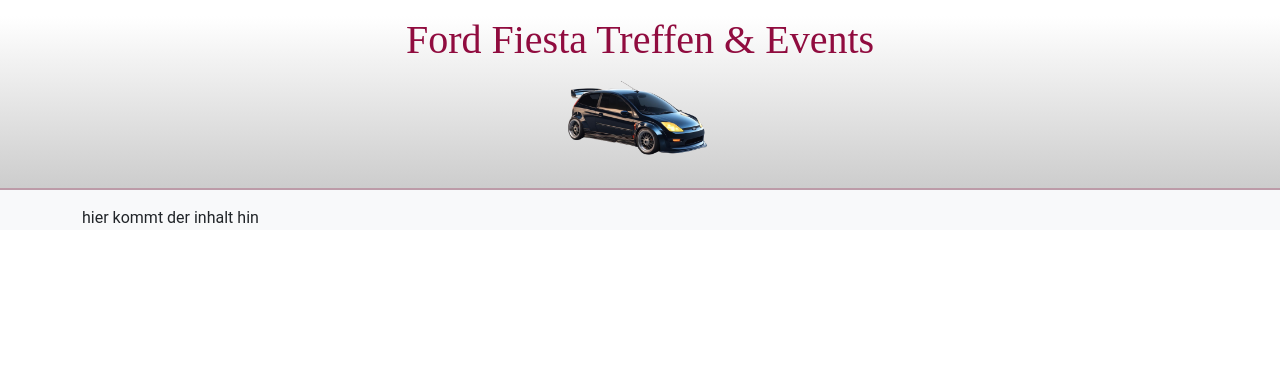
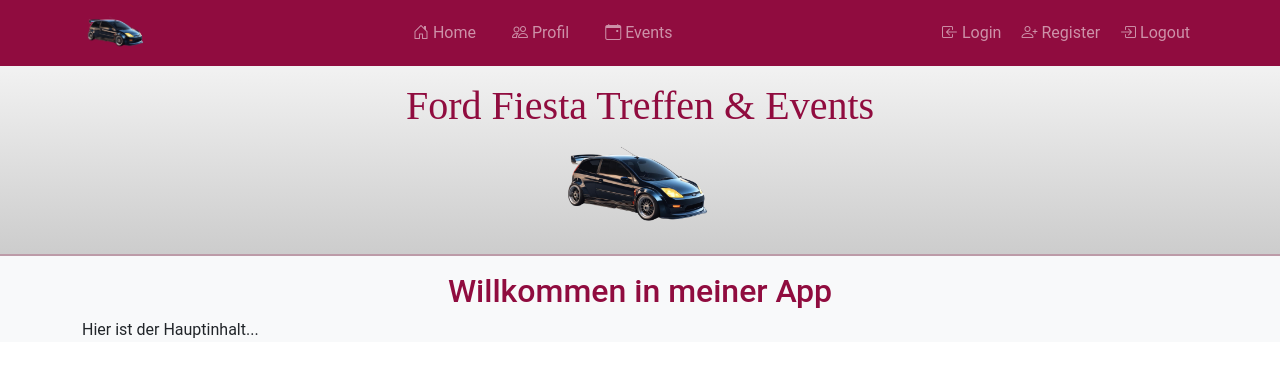
Before and after one commit to akocerke/veranstaltungskalender-f-r-Ford-Fiesta, a React (Create React App) app in the folder app/: page / in a window 1280 px wide. Shown: the top 374 px of the page. Built offline with nearby package versions, Linux system fonts and the light colour scheme; a web font is replaced by a local one.

Commit message:
Navbar erstellt

```diff
--- a/app/package.json
+++ b/app/package.json
@@ -5,6 +5,7 @@
   "dependencies": {
     "@testing-library/user-event": "^13.5.0",
     "bootstrap": "^5.3.3",
+    "bootstrap-icons": "^1.11.3",
     "react": "^18.3.1",
     "react-bootstrap": "^2.10.4",
     "react-dom": "^18.3.1",
--- a/app/src/App.js
+++ b/app/src/App.js
@@ -1,7 +1,7 @@
 // App.js
 import React from "react";
 import "./styles/App.css";
-import {Container} from "react-bootstrap";
+import { Container } from "react-bootstrap";
 import Header from "./components/Header";
 
 function App() {
@@ -9,7 +9,8 @@
     <div className="App">
       <Header />
       <Container>
-        hier kommt der inhalt hin
+        <h2 className="text-center">Willkommen in meiner App</h2>
+        <p>Hier ist der Hauptinhalt...</p>
       </Container>
     </div>
   );
--- a/app/src/components/Header.js
+++ b/app/src/components/Header.js
@@ -1,13 +1,16 @@
-import React from 'react';
-import logo from '../images/logo.png';
+import React from "react";
+import logo from "../images/logo.png";
+import Navbar from "./Navbar";
 
 const HeroSection = () => (
-
-    <div className='Header text-center'>
-      <h1 className='mt-3 headline'>Ford Fiesta Treffen & Events</h1>
-      <img src={logo} alt="Logo" height='100' />
-      <hr className='hr1 shadow-lg'/>
+  <div className="Header text-center sticky-top">
+    <Navbar />
+    <div>
+      <h1 className="mt-3 headline">Ford Fiesta Treffen & Events</h1>
+      <img src={logo} alt="Logo" height="100" />
+      <hr className="hr1 shadow-lg" />
     </div>
+  </div>
 );
 
 export default HeroSection;
--- /dev/null
+++ b/app/src/components/Navbar.js
@@ -0,0 +1,47 @@
+// Navbar.js
+import React from "react";
+import { Navbar, Nav, Container } from "react-bootstrap";
+import logo from "../images/logo.png";
+
+const NavigationBar = () => (
+  <Navbar className="bg-nav" variant="dark" expand="lg">
+    <Container>
+      <Navbar.Brand href="/">
+        <img
+          src={logo}
+          height="40"
+          className="d-inline-block align-top"
+          alt="Logo"
+        />
+      </Navbar.Brand>
+      <Navbar.Toggle aria-controls="basic-navbar-nav" />
+      <Navbar.Collapse id="basic-navbar-nav">
+        <Nav className="mx-auto">
+          <Nav.Link className="me-3" href="/">
+            <i className="bi bi-house-door p-1"></i>Home
+          </Nav.Link>
+          <Nav.Link className="me-3" href="#">
+            <i className="bi bi-people p-1"></i>Profil
+          </Nav.Link>
+          <Nav.Link className="me-3" href="#">
+            <i className="bi bi-calendar-event p-1"></i>Events
+          </Nav.Link>
+        </Nav>
+
+        <Nav>
+          <Nav.Link href="#">
+            <i className="bi bi-box-arrow-in-left p-1"></i>Login
+          </Nav.Link>
+          <Nav.Link href="#">
+            <i className="bi bi-person-plus p-1"></i>Register
+          </Nav.Link>
+          <Nav.Link href="#">
+          <i className="bi bi-box-arrow-in-right p-1"></i>Logout
+          </Nav.Link>
+        </Nav>
+      </Navbar.Collapse>
+    </Container>
+  </Navbar>
+);
+
+export default NavigationBar;
--- a/app/src/index.js
+++ b/app/src/index.js
@@ -4,6 +4,7 @@
 import App from './App';
 import reportWebVitals from './reportWebVitals';
 import 'bootstrap/dist/css/bootstrap.min.css';
+import 'bootstrap-icons/font/bootstrap-icons.css';
 import './styles/globalVars.css' // globale style Variabeln
 
 
--- a/app/src/styles/App.css
+++ b/app/src/styles/App.css
@@ -4,6 +4,10 @@
     background-color: var(--bg-app);
     font-family: 'Roboto', sans-serif;
 }
+.App h1, .App h2, .App h3{
+    color: var(--highlight-color);
+}
+
 
 .headline {
     color: var(--highlight-color);
@@ -15,7 +19,6 @@
     margin: 0 auto;
     padding: 0;
     background: linear-gradient(to bottom, #ffffff, #cccccc);
-
 }
 
 
@@ -24,3 +27,7 @@
     border-top: 2px solid var(--highlight-color);
     margin: 1em 0;
 }
+
+.bg-nav{
+    background-color: var(--highlight-color);
+}
```
Also changed, not shown: app/src/index.css (line endings or trailing spaces), app/src/styles/globalVars.css (line endings or trailing spaces), 1 other file (tests, documents, lock files or other folders).
